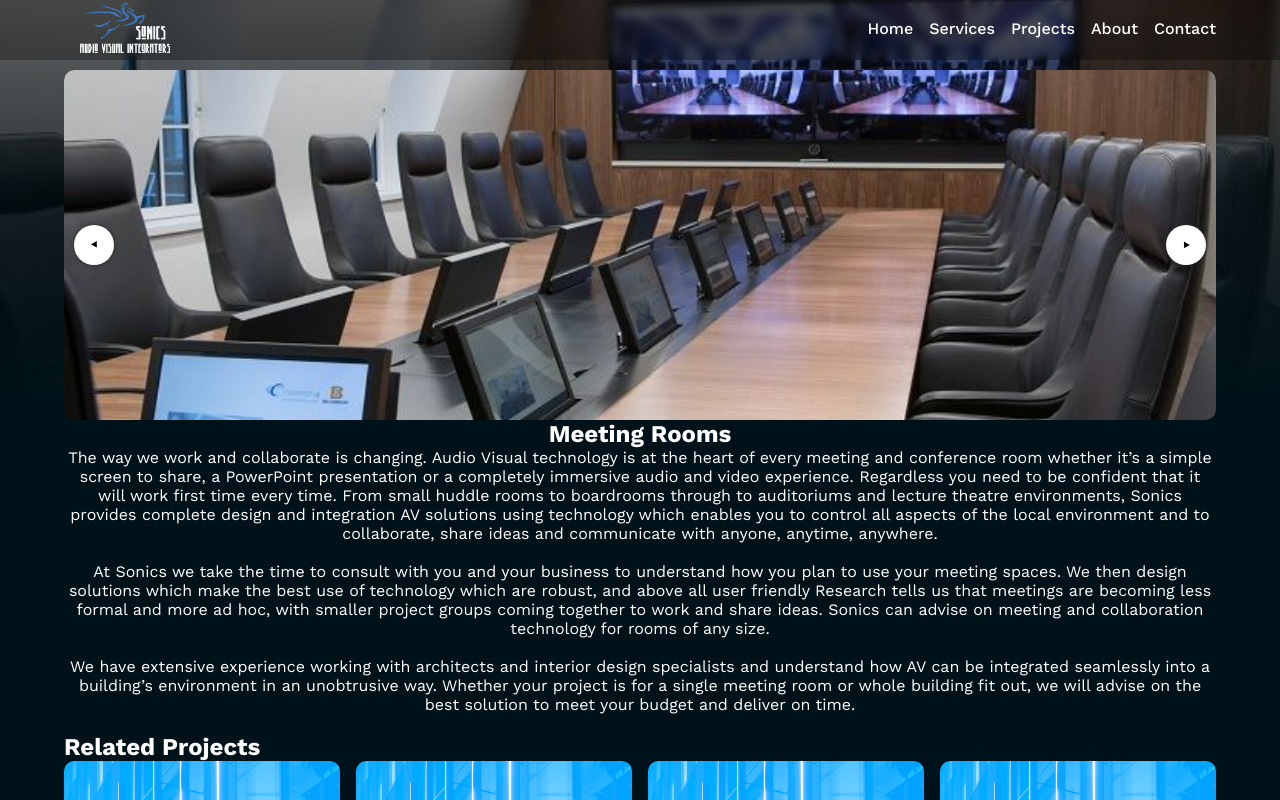
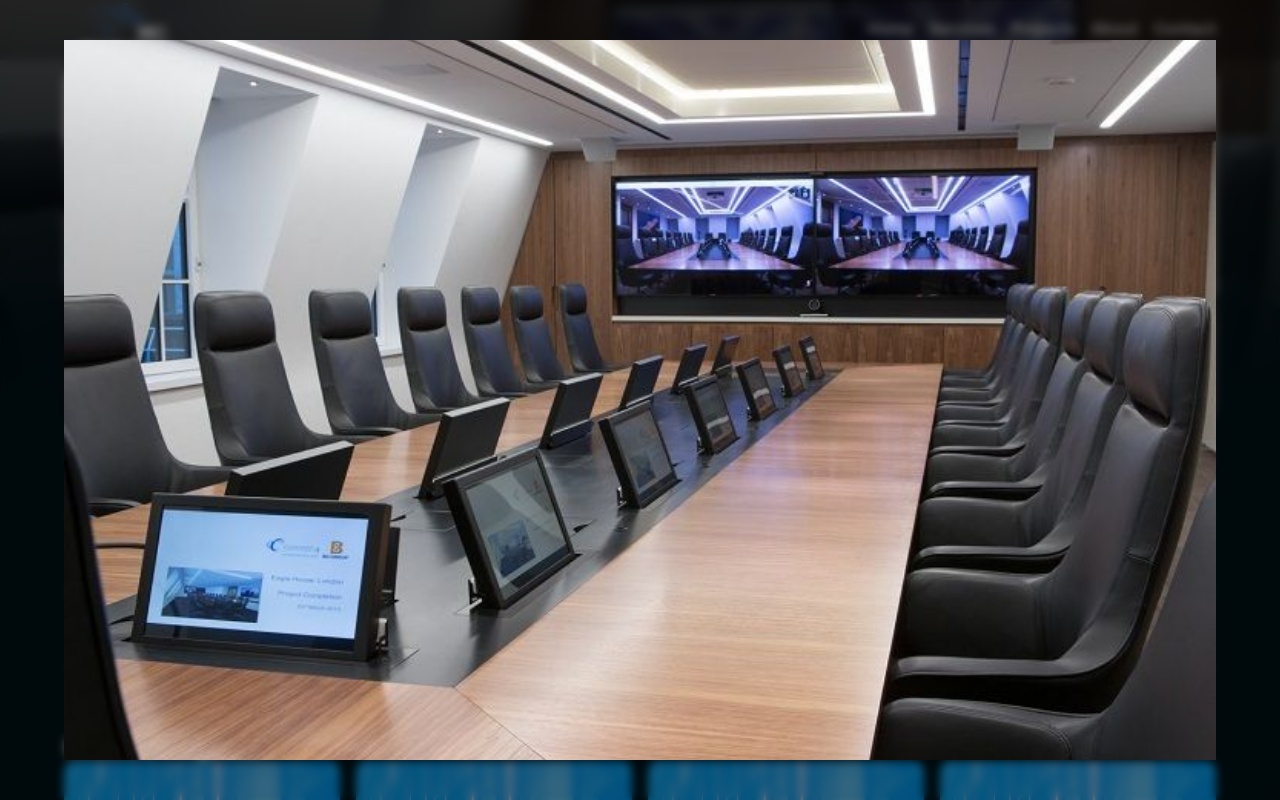
Before and after one commit to Liam-McKenna/SonicsNext, a Next.js app: page /services/MeetingRooms in a window 1280 px wide. Shown: the top 800 px of the page. Built offline with nearby package versions, Linux system fonts and the light colour scheme.

Commit message:
updated radius for modal activation on gallery

```diff
--- a/components/Cards.js
+++ b/components/Cards.js
@@ -27,7 +27,6 @@ function Cards() {
   const Card = ({ title, img, slug }) => {
     const [isOpen, setisOpen] = useState(false);
     const [imageIsLoaded, setImageIsLoaded] = useState(false);
-    console.log(imageIsLoaded);
     return (
       <Link href={'/services/' + slug}>
         <CardContainer
--- a/components/Gallery.js
+++ b/components/Gallery.js
@@ -73,12 +73,12 @@ const Gallery = ({ gallery }) => {
   };
 
   useEffect(() => {
-    console.log('start: ' + tapStart.y);
-    console.log('End: ' + tapEnd.y);
-    console.log('start: ' + tapStart.x);
-    console.log('End: ' + tapEnd.x);
-    tapStart.x === tapEnd.x && tapStart.y === tapEnd.y
-      ? setTimeout(() => setShowModal(true), 50)
+    Math.abs(tapStart.x - tapEnd.x) <= 20 &&
+    Math.abs(tapStart.x - tapEnd.x) >= -20 &&
+    Math.abs(tapStart.y - tapEnd.y) <= 20 &&
+    Math.abs(tapStart.y - tapEnd.y) >= -20
+      ? // tapStart.x === tapEnd.x && tapStart.y === tapEnd.y
+        setTimeout(() => setShowModal(true), 50)
       : '';
   }, [tapStart, tapEnd]);
 
```
